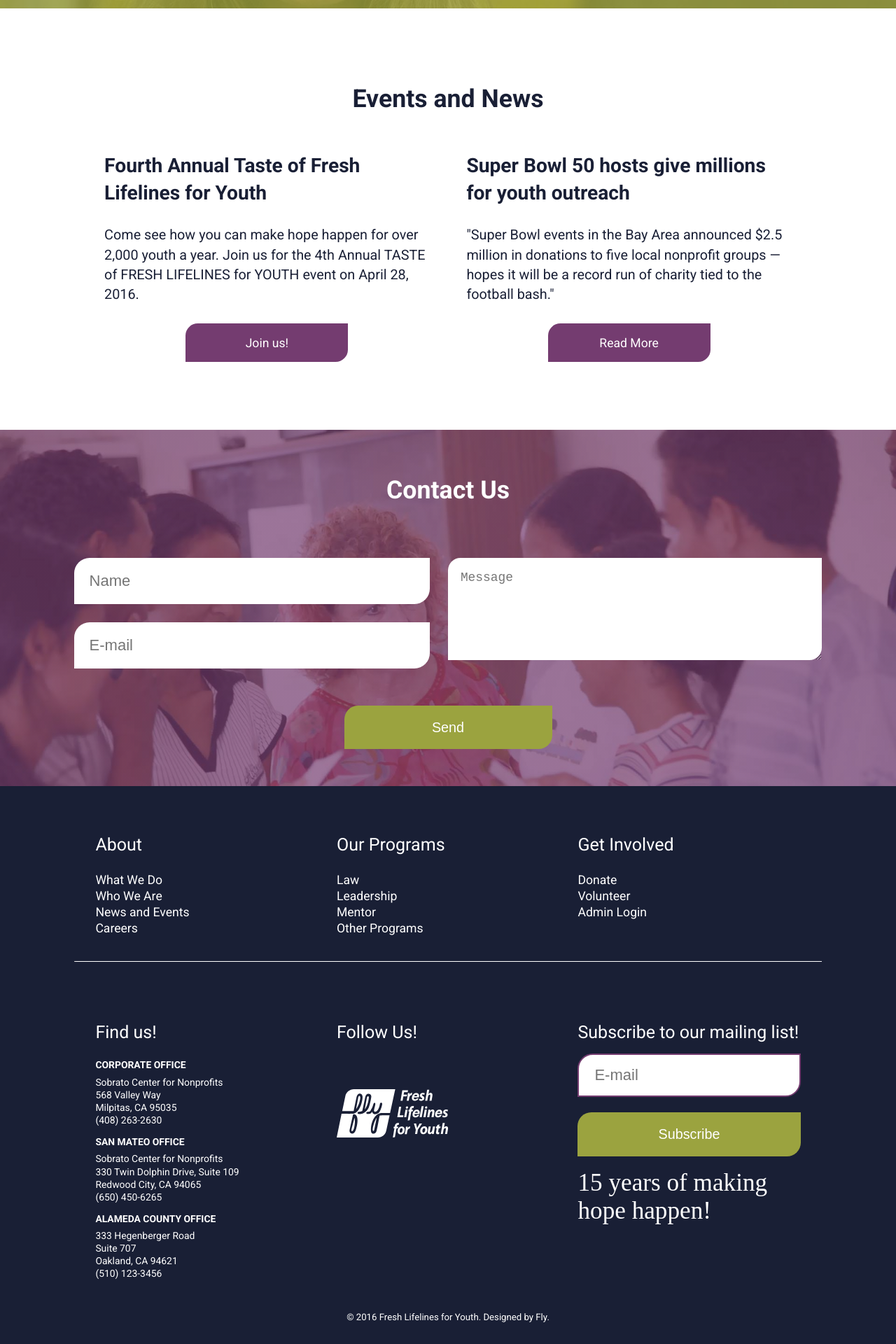
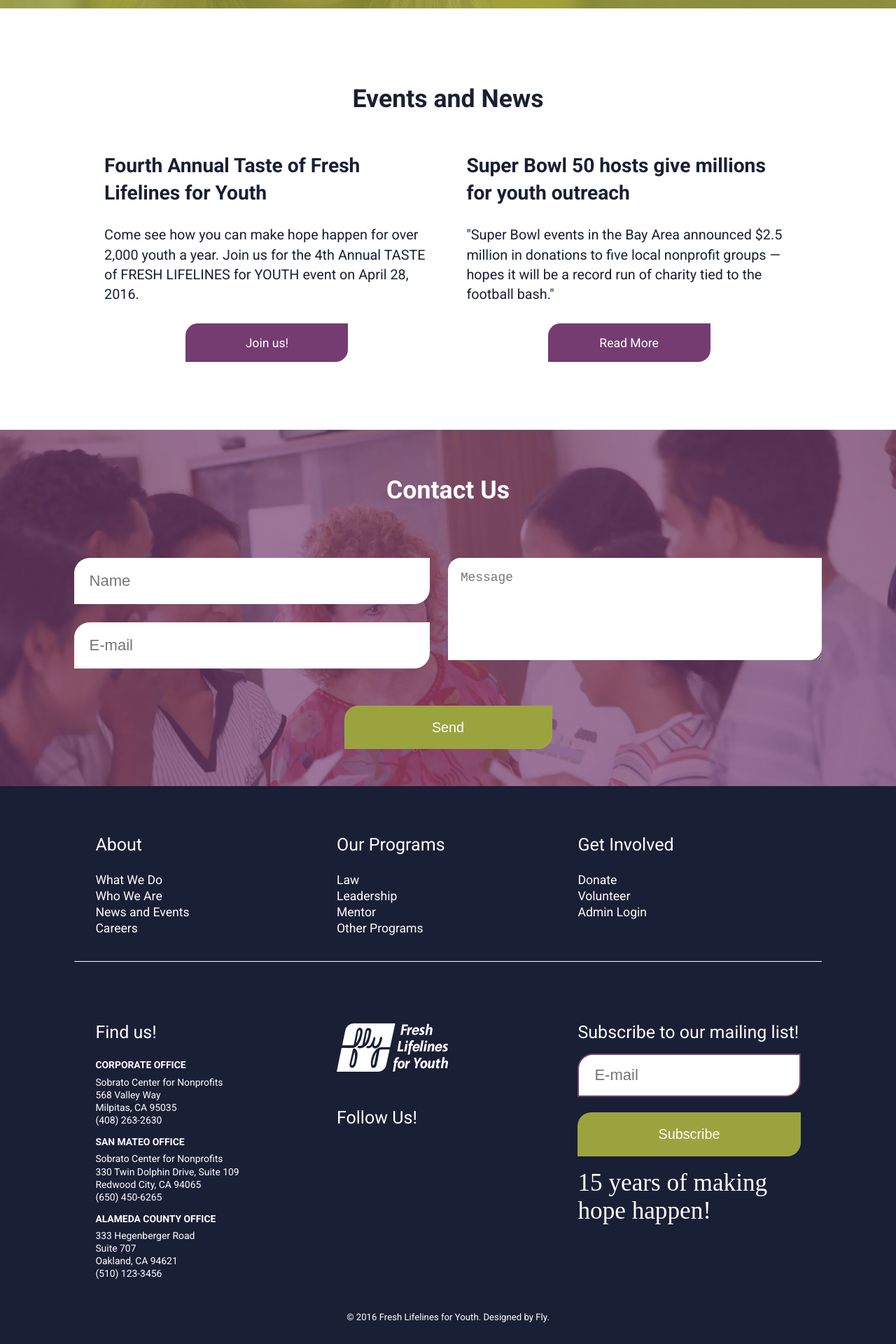
Before and after one commit to rajaaalsubairi/fly-program, a Jekyll site: the page built from index.html, in a window 1280 px wide. Shown: the part 2696-4616 px from the top of the page at 70% size. Built offline with Jekyll 4.4.1, drawn with Linux system fonts in a browser that asks for light colours; some web fonts are replaced; a style sheet for code colours, icons or effects is not loaded.

Commit message:
refactor(html): switch logo and social icons in footer

```diff
--- a/_layouts/default.html
+++ b/_layouts/default.html
@@ -16,7 +16,7 @@
     <!-- skip links-->
     <ul class="skip-links">
       <li><a href="#main"> Jump to Main Content</a></li>
-       <li><a href="#navigation"> Jump to Navigation</a></li>
+      <li><a href="#navigation"> Jump to Navigation</a></li>
     </ul>
     <!-- skip links-->
     <div class="site-wrapper" data-state="slide-closed">
@@ -152,10 +152,10 @@
                 </ul>
               </div>
                 <div class="follow gutter-1-2 unit unit-xs-1 unit-s-1 unit-m-1-2 unit-l-1-3 unit-xl-1-3">
+                  <img class="f-logo" src="{{site.baseurl}}/img/fly-logo.svg" alt="Fly Logo">
                 <h3>Follow Us!</h3>
                 <a href="https://www.youtube.com/channel/UCmO5kWtKnDiLlg6gBHlCzZg" target="_blank"><i class="icon-youtube"><p>youtube</p></i></a>
                 <a href="https://www.facebook.com/flyprogram" target="_blank"><i class="icon-facebook"><p>facebook</p></i></a>
-                <img class="f-logo" src="{{site.baseurl}}/img/fly-logo.svg" alt="Fly Logo">
                </div>
             <div class="gutter-1-2 unit unit-xs-1 unit-s-1 unit-m-1 unit-l-1-3 unit-xl-1-3">
               <h3 class="sub-info">Subscribe to our mailing list!</h3>
```
